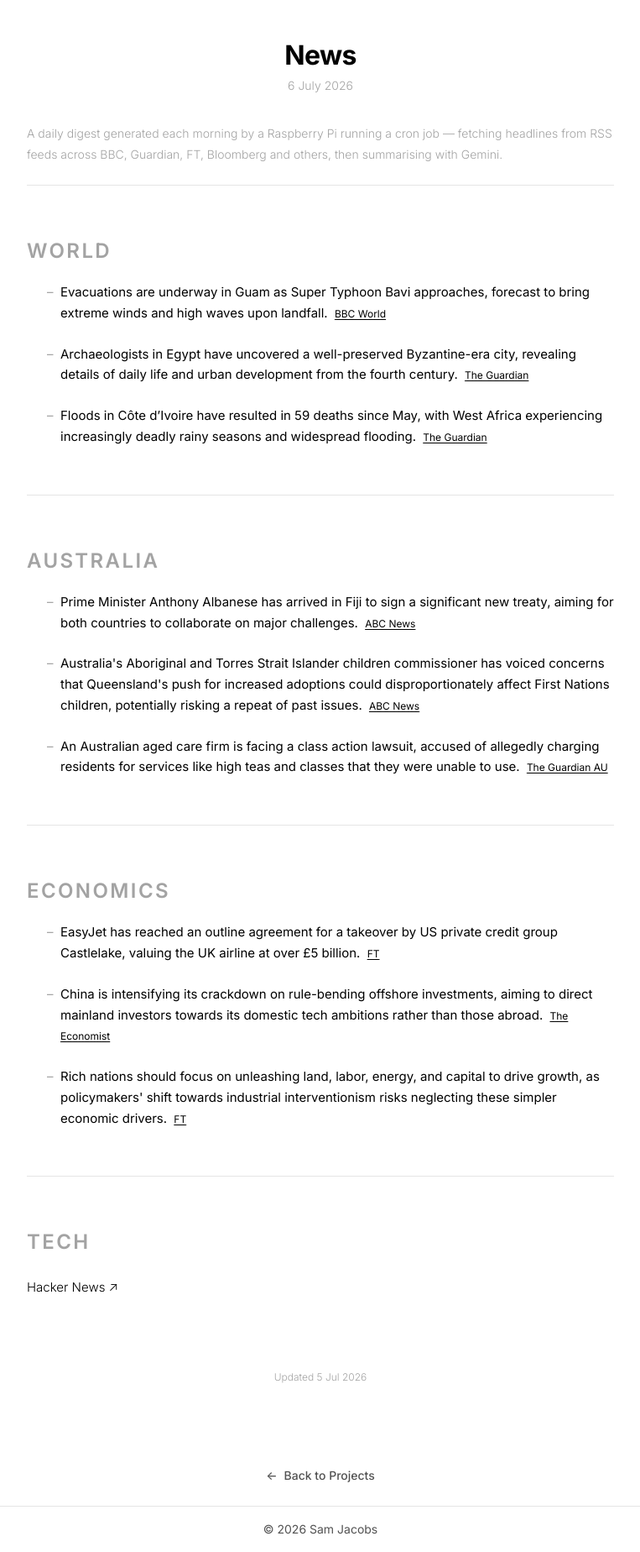
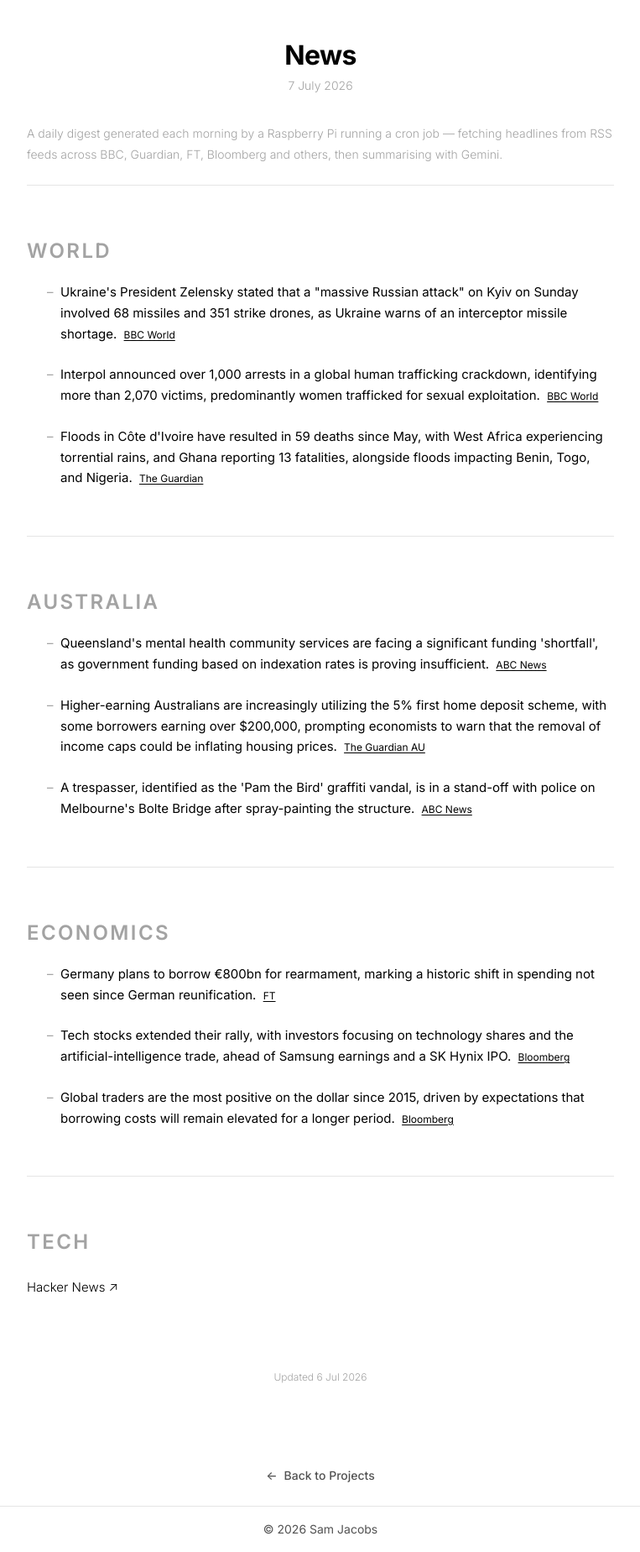
Before and after one commit to s-jac/s-jac.github.io, a Jekyll site: the page built from projects/news.html, in a window 1280 px wide. Shown: the whole page at 84% size, without its empty margins (258-1021 px from the left). Built offline with Jekyll 4.4.1, drawn with Linux system fonts in a browser that asks for light colours.

Commit message:
daily news update 7 July 2026

```diff
--- a/_data/news.json
+++ b/_data/news.json
@@ -1,22 +1,22 @@
 {
-  "date": "6 July 2026",
-  "generated_at": "2026-07-05T21:00:24.691993+00:00",
+  "date": "7 July 2026",
+  "generated_at": "2026-07-06T21:00:23.788541+00:00",
   "sections": [
     {
       "heading": "World",
       "bullets": [
         {
-          "text": "Evacuations are underway in Guam as Super Typhoon Bavi approaches, forecast to bring extreme winds and high waves upon landfall.",
+          "text": "Ukraine's President Zelensky stated that a \"massive Russian attack\" on Kyiv on Sunday involved 68 missiles and 351 strike drones, as Ukraine warns of an interceptor missile shortage.",
           "source": "BBC World",
           "url": "https://www.bbc.com/news/world"
         },
         {
-          "text": "Archaeologists in Egypt have uncovered a well-preserved Byzantine-era city, revealing details of daily life and urban development from the fourth century.",
-          "source": "The Guardian",
-          "url": "https://www.theguardian.com"
+          "text": "Interpol announced over 1,000 arrests in a global human trafficking crackdown, identifying more than 2,070 victims, predominantly women trafficked for sexual exploitation.",
+          "source": "BBC World",
+          "url": "https://www.bbc.com/news/world"
         },
         {
-          "text": "Floods in Côte d’Ivoire have resulted in 59 deaths since May, with West Africa experiencing increasingly deadly rainy seasons and widespread flooding.",
+          "text": "Floods in Côte d'Ivoire have resulted in 59 deaths since May, with West Africa experiencing torrential rains, and Ghana reporting 13 fatalities, alongside floods impacting Benin, Togo, and Nigeria.",
           "source": "The Guardian",
           "url": "https://www.theguardian.com"
         }
@@ -26,19 +26,19 @@
       "heading": "Australia",
       "bullets": [
         {
-          "text": "Prime Minister Anthony Albanese has arrived in Fiji to sign a significant new treaty, aiming for both countries to collaborate on major challenges.",
+          "text": "Queensland's mental health community services are facing a significant funding 'shortfall', as government funding based on indexation rates is proving insufficient.",
           "source": "ABC News",
           "url": "https://www.abc.net.au/news"
         },
         {
-          "text": "Australia's Aboriginal and Torres Strait Islander children commissioner has voiced concerns that Queensland's push for increased adoptions could disproportionately affect First Nations children, potentially risking a repeat of past issues.",
+          "text": "Higher-earning Australians are increasingly utilizing the 5% first home deposit scheme, with some borrowers earning over $200,000, prompting economists to warn that the removal of income caps could be inflating housing prices.",
+          "source": "The Guardian AU",
+          "url": "https://www.theguardian.com/au"
+        },
+        {
+          "text": "A trespasser, identified as the 'Pam the Bird' graffiti vandal, is in a stand-off with police on Melbourne's Bolte Bridge after spray-painting the structure.",
           "source": "ABC News",
           "url": "https://www.abc.net.au/news"
-        },
-        {
-          "text": "An Australian aged care firm is facing a class action lawsuit, accused of allegedly charging residents for services like high teas and classes that they were unable to use.",
-          "source": "The Guardian AU",
-          "url": "https://www.theguardian.com/au"
         }
       ]
     },
@@ -46,19 +46,19 @@
       "heading": "Economics",
       "bullets": [
         {
-          "text": "EasyJet has reached an outline agreement for a takeover by US private credit group Castlelake, valuing the UK airline at over £5 billion.",
+          "text": "Germany plans to borrow €800bn for rearmament, marking a historic shift in spending not seen since German reunification.",
           "source": "FT",
           "url": "https://www.ft.com"
         },
         {
-          "text": "China is intensifying its crackdown on rule-bending offshore investments, aiming to direct mainland investors towards its domestic tech ambitions rather than those abroad.",
-          "source": "The Economist",
-          "url": "https://www.economist.com/finance-and-economics"
+          "text": "Tech stocks extended their rally, with investors focusing on technology shares and the artificial-intelligence trade, ahead of Samsung earnings and a SK Hynix IPO.",
+          "source": "Bloomberg",
+          "url": "https://www.bloomberg.com/markets"
         },
         {
-          "text": "Rich nations should focus on unleashing land, labor, energy, and capital to drive growth, as policymakers' shift towards industrial interventionism risks neglecting these simpler economic drivers.",
-          "source": "FT",
-          "url": "https://www.ft.com"
+          "text": "Global traders are the most positive on the dollar since 2015, driven by expectations that borrowing costs will remain elevated for a longer period.",
+          "source": "Bloomberg",
+          "url": "https://www.bloomberg.com/markets"
         }
       ]
     }
```
